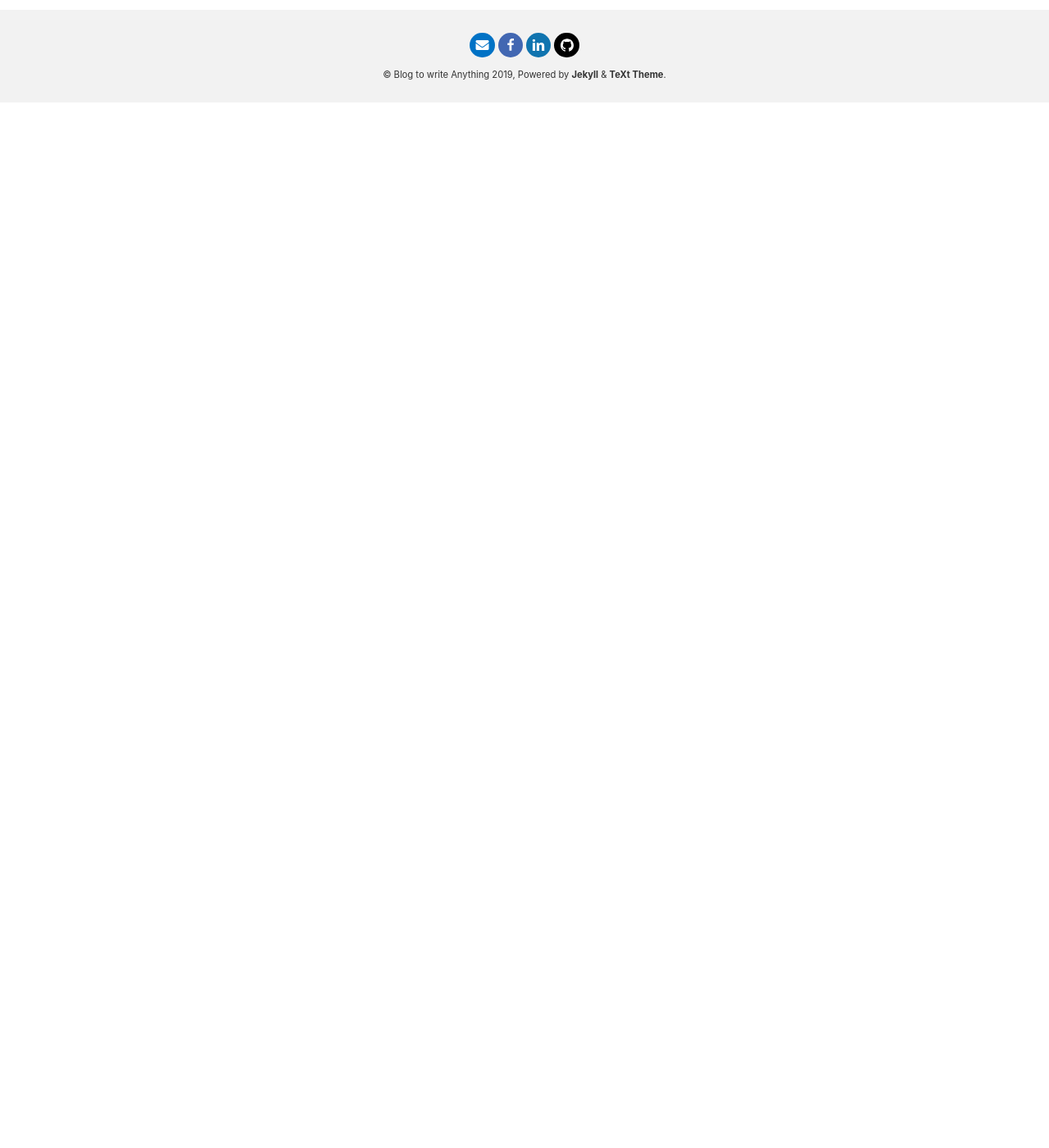
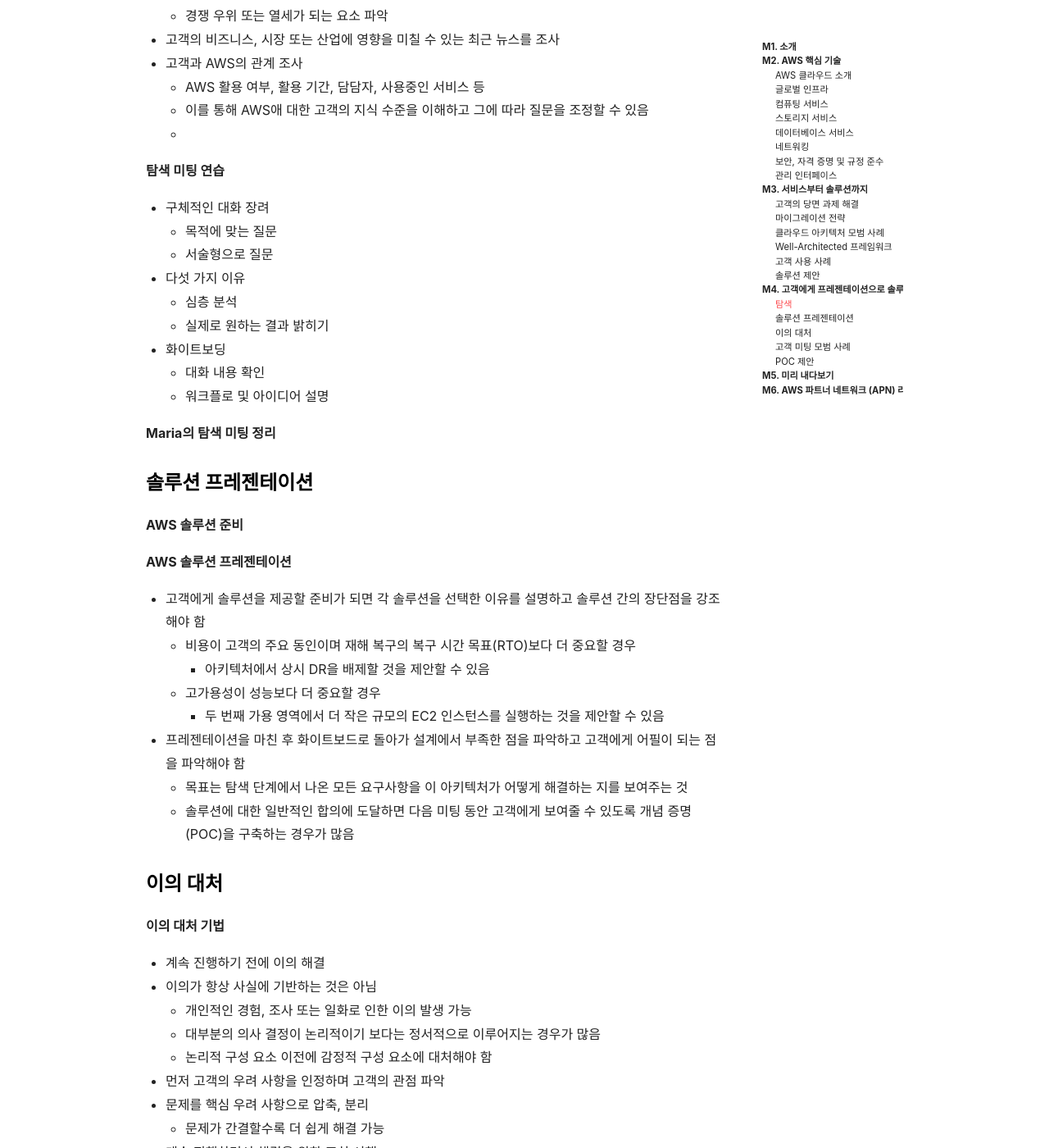
Before and after one commit to junyoung1992/junyoung1992.github.io, a Jekyll site: the page built from _posts/Cloud/2021-02-05-aws-technical-professional.md, in a window 1280 px wide and 1400 px high, scrolled down 16720 px. Shown: the whole window at 82% size. Built offline with Jekyll 4.4.1, drawn with Linux system fonts in a browser that asks for light colours; nearby versions of some CDN libraries; before the commit the page ends 16845 px from its top, so only the background shows below that; some of the changed text lies outside the part shown.

Commit message:
Study AWS (M4)

```diff
--- a/_posts/Cloud/2021-02-05-aws-technical-professional.md
+++ b/_posts/Cloud/2021-02-05-aws-technical-professional.md
@@ -486,6 +486,105 @@ AWS 사용자는 세 가지 방법으로 플랫폼에서 리소스를 생성하
 
 ## M4. 고객에게 프레젠테이션으로 솔루션 설명
 
+### 탐색
+
+**탐색 미팅 준비**<br />
+- 고객의 비즈니스 연구
+    - 비즈니스, 비즈니스 모델, 비전 및 업무 명세, 제품 및 서비스, 리더십 팀 및 주요 이해관계자를 숙지
+- 시장 세그먼트를 결정하여 솔루션 구축의 요인이 될 수 있는 고유한 법률 또는 규정 식별
+- 업계 동향 파악
+- 고객의 경쟁 업체를 파악
+    - 경쟁 우위 또는 열세가 되는 요소 파악
+- 고객의 비즈니스, 시장 또는 산업에 영향을 미칠 수 있는 최근 뉴스를 조사
+- 고객과 AWS의 관계 조사
+    - AWS 활용 여부, 활용 기간, 담담자, 사용중인 서비스 등
+    - 이를 통해 AWS애 대한 고객의 지식 수준을 이해하고 그에 따라 질문을 조정할 수 있음
+    -
+
+**탐색 미팅 연습**<br />
+- 구체적인 대화 장려
+    - 목적에 맞는 질문
+    - 서술형으로 질문
+- 다섯 가지 이유
+    - 심층 분석
+    - 실제로 원하는 결과 밝히기
+- 화이트보딩
+    - 대화 내용 확인
+    - 워크플로 및 아이디어 설명
+
+**Maria의 탐색 미팅 정리**<br />
+
+### 솔루션 프레젠테이션
+
+**AWS 솔루션 준비**<br />
+
+**AWS 솔루션 프레젠테이션**<br />
+- 고객에게 솔루션을 제공할 준비가 되면 각 솔루션을 선택한 이유를 설명하고 솔루션 간의 장단점을 강조해야 함
+    - 비용이 고객의 주요 동인이며 재해 복구의 복구 시간 목표(RTO)보다 더 중요할 경우
+        - 아키텍처에서 상시 DR을 배제할 것을 제안할 수 있음
+    - 고가용성이 성능보다 더 중요할 경우
+        - 두 번째 가용 영역에서 더 작은 규모의 EC2 인스턴스를 실행하는 것을 제안할 수 있음
+- 프레젠테이션을 마친 후 화이트보드로 돌아가 설계에서 부족한 점을 파악하고 고객에게 어필이 되는 점을 파악해야 함
+    - 목표는 탐색 단계에서 나온 모든 요구사항을 이 아키텍처가 어떻게 해결하는 지를 보여주는 것
+    - 솔루션에 대한 일반적인 합의에 도달하면 다음 미팅 동안 고객에게 보여줄 수 있도록 개념 증명(POC)을 구축하는 경우가 많음
+
+### 이의 대처
+
+**이의 대처 기법**<br />
+- 계속 진행하기 전에 이의 해결
+- 이의가 항상 사실에 기반하는 것은 아님
+    - 개인적인 경험, 조사 또는 일화로 인한 이의 발생 가능
+    - 대부분의 의사 결정이 논리적이기 보다는 정서적으로 이루어지는 경우가 많음
+    - 논리적 구성 요소 이전에 감정적 구성 요소에 대처해야 함
+- 먼저 고객의 우려 사항을 인정하며 고객의 관점 파악
+- 문제를 핵심 우려 사항으로 압축, 분리
+    - 문제가 간결할수록 더 쉽게 해결 가능
+- 계속 진행하면서 해결을 위한 조치 시행
+
+**이의 대처 모범 사례**<br />
+- 데이터 기반 접근 방식: 지표와 데이터는 주장에 대한 신뢰성을 높임
+- 사례 연구 활용: 유사한 솔루션을 성공적으로 구현한 사례는 고객에게 설득력과 위안을 제공
+- 심층 분석: 우려의 근본 윈인과 이의의 핵심 파악
+- 근거 준비: 확신을 가지고 답하고, 근거가 되는 자료를 활용하여 포지셔닝을 강화
+    - 올바른 정보를 즉시 확인할 수 없는 경우, 빠르게 정보를 제공해주겠다고 고객을 설득
+- 상황 유지: 질문이나 이의 제기로 대화가 다른 곳으로 흘러서는 안됨
+
+### 고객 미팅 모범 사례
+
+### POC 제안
+
+**POC 기초**<br />
+- POC는 일정 기간 동안 고객의 애플리케이션을 실행할 제안된 솔루션의 소규모, 실용적 예시
+- 고객은 현재 프로덕션 환경과 함께 이 솔루션을 평가하고 장점과 단점 및 변경하고자 하는 사항을 결정
+- POC는 고객에게 AWS 도구 및 기술에 대해 알릴 수 있는 기회
+    - POC를 설계할 때 AWS 서비스를 시연하는 함정에 빠지지 말것
+    - 비즈니스 요구 사항을 충족하는 데 집중
+
+**POC 구축**<br />
+- 고객이 개념 증명에 동의하면 초기 솔루션을 시작
+- 솔루션 프레젠테이션 중 발생항 수정 사항을 포함
+- 구축 전에 POC를 구성하는 데 도움이 되는 정보를 고객으로부터 수집
+    - 네트워크 및 보안 구성
+    - 애플리키에션 코드가 있는 위치
+    - 데이터베이스 및 관련 데이터에 대한 액세스 등
+
+**교육 리소스**<br />
+- AWS에서 POC 제공에 필요한 교육을 구축하는데 도움이 되는 교육 과정을 제공
+
+**AWS Quick Start**<br />
+- 모범 사례 기반으로 아키텍처를 신속하게 배포
+- AWS에서 특정 워크로드를 배포하는 데 필요한 AWS 서비스를 시작, 구성 및 실행
+- 수동 절차를 몇 단계로 축소
+- 주기적으로 업데이트 확인
+
+**파트너 기회 액셀러레이션(POA) 프로그램**<br />
+영업 주기와 고객 솔루션 도입을 가속화하고 고객의 신뢰를 얻는 데 도움이 되는 AWS 전문성을 입증하도록 설계
+- 영업 주기 및 고객 채택 가속화
+- 공동 투자
+- AWS 프로모션 크래딧
+- 현금 환급
+- 기대 및 요구사항
+
 ## M5. 미리 내다보기
 
 ## M6. AWS 파트너 네트워크 (APN) 리소스
```
